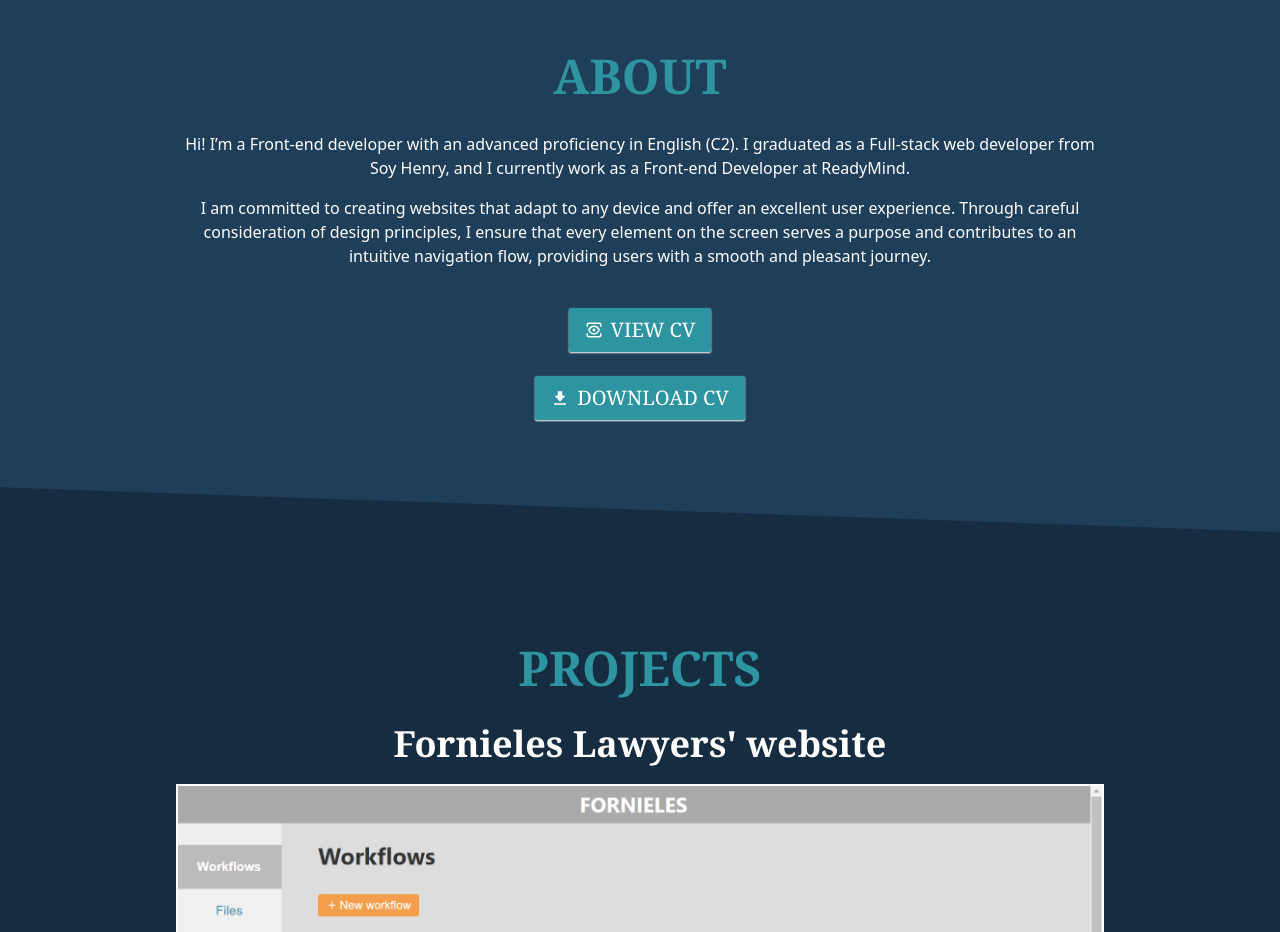
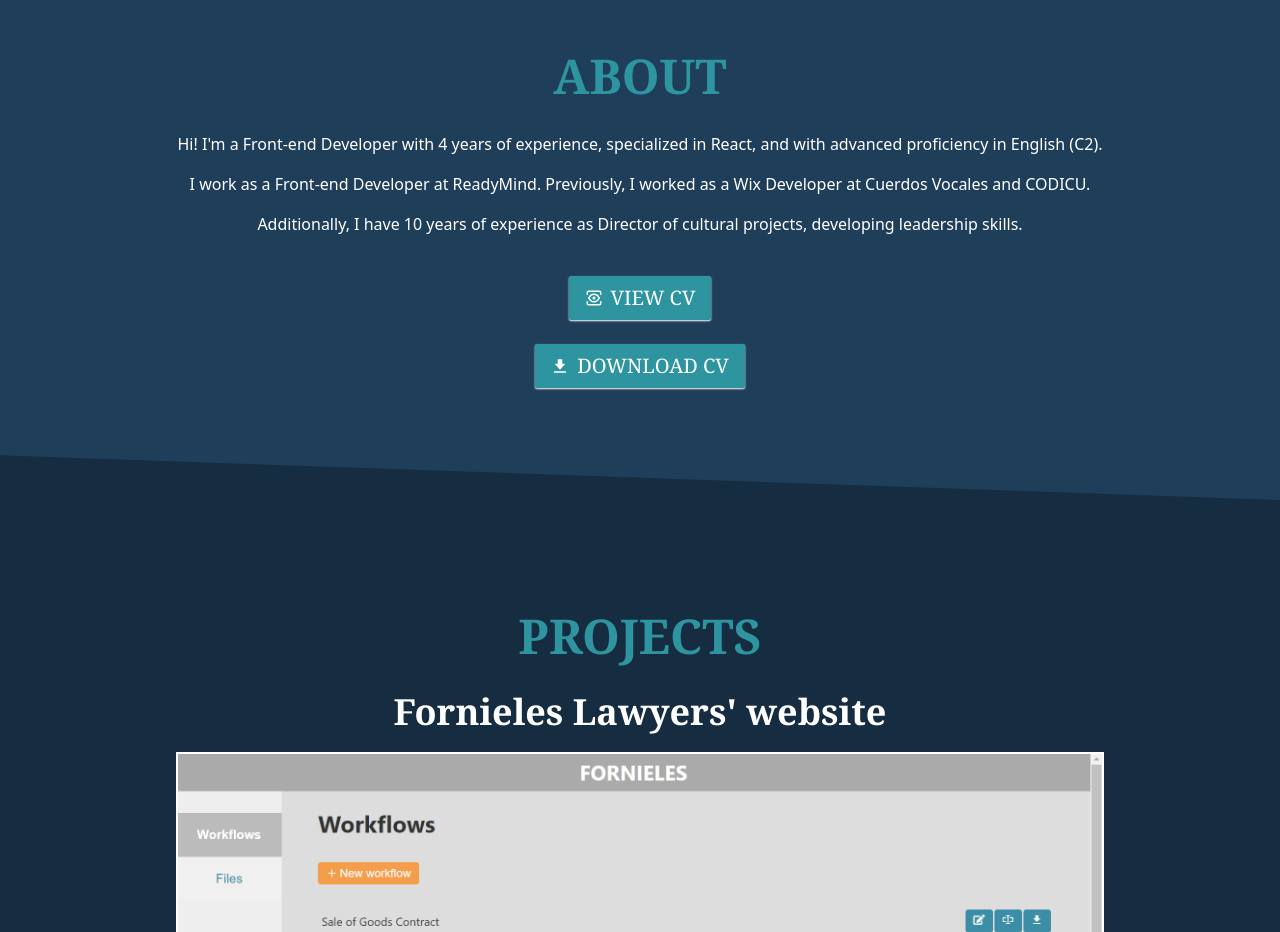
Before and after one commit to gastondvoskin/portfolio, a React (Vite) app in the folder client/: page / in a window 1280 px wide. Shown: the part 860-1792 px from the top of the page. Built offline with nearby package versions, Linux system fonts and the light colour scheme; no server answers.

Commit message:
Updated dataAbout.js

```diff
--- a/client/src/data/dataDvoskin/dataAbout.js
+++ b/client/src/data/dataDvoskin/dataAbout.js
@@ -1,11 +1,9 @@
 const dataDvoskinAbout = [
-  "Hi! I’m a Front-end developer with an advanced proficiency in English (C2). I graduated as a Full-stack web developer from Soy Henry, and I currently work as a Front-end Developer at ReadyMind.",
+  "Hi! I'm a Front-end Developer with 4 years of experience, specialized in React, and with advanced proficiency in English (C2).",
 
-  "I am committed to creating websites that adapt to any device and offer an excellent user experience. Through careful consideration of design principles, I ensure that every element on the screen serves a purpose and contributes to an intuitive navigation flow, providing users with a smooth and pleasant journey.",
+  "I work as a Front-end Developer at ReadyMind. Previously, I worked as a Wix Developer at Cuerdos Vocales and CODICU.",
 
-  // "My passion for project management and entrepreneurship led me to seek ways to optimize time and systematize processes to achieve a greater impact. That's how programming entered my life, as a powerful tool to enhance the projects I have been leading over the past 10 years.",
-
-  // "I am experienced in both front-end and full-stack Single Page Applications development using Agile methodologies and technologies such as JavaScript, TypeScript, React, React Native, Redux, CSS, Tailwind, MaterialUI, NodeJS, Express, and Sequelize."
+  "Additionally, I have 10 years of experience as Director of cultural projects, developing leadership skills.",
 ];
 
 export { dataDvoskinAbout };
```
